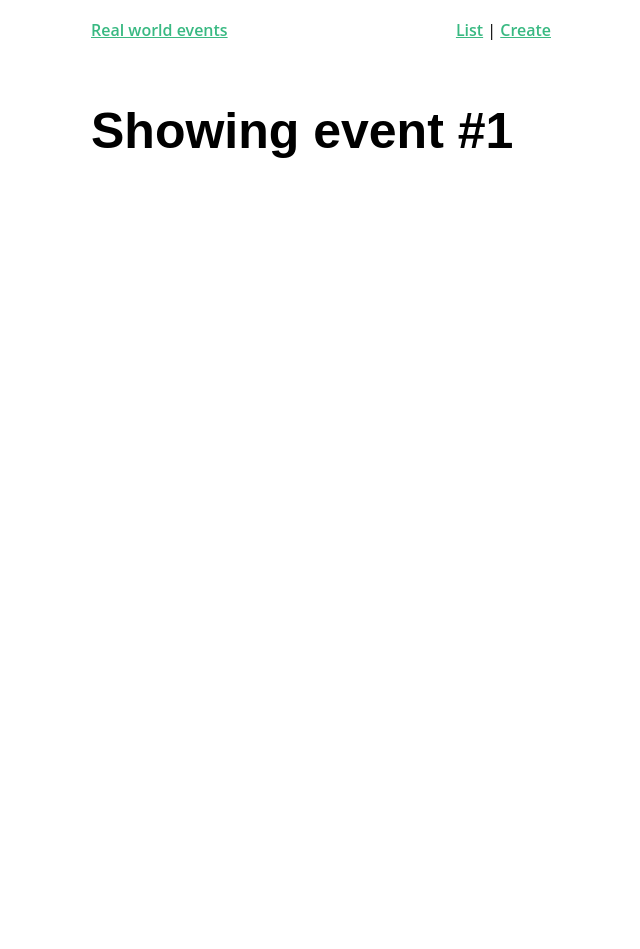
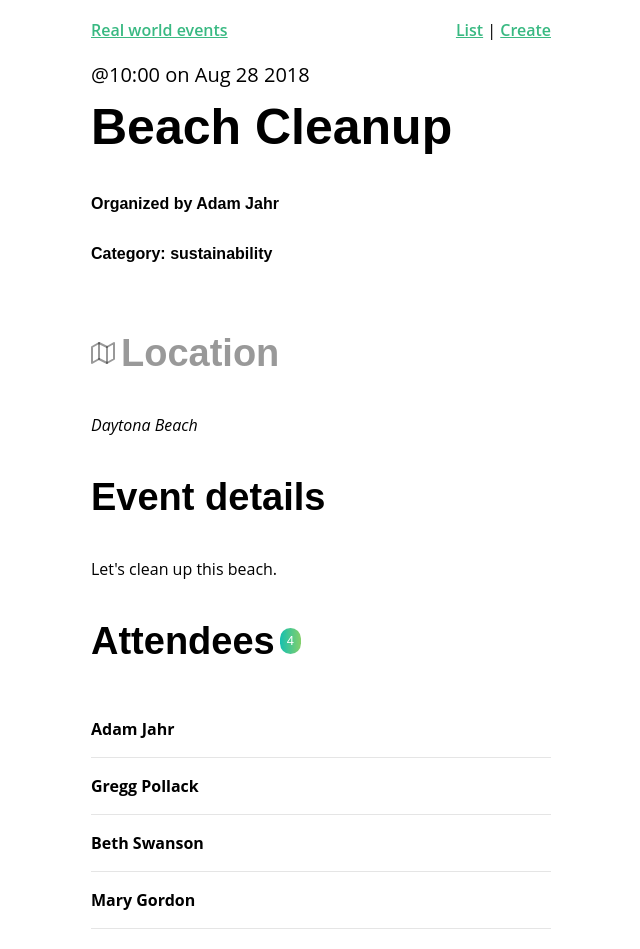
Before and after one commit to Todai88/learning-vue, a Vue app in the folder real-world-vue/: page /event/1 in a window 1280 px wide. Shown: the whole page, without its empty margins (319-959 px from the left). Before the commit the page ends 800 px from the top, so only its background shows below. Built offline with nearby package versions, Linux system fonts and the light colour scheme; data requests are answered from the project's data file.

Commit message:
Lesson 9: refactor EventShow to use event rather than static

```diff
--- a/real-world-vue/src/views/EventShow.vue
+++ b/real-world-vue/src/views/EventShow.vue
@@ -1,13 +1,79 @@
 <template>
-  <h1>Showing event #{{ id }}</h1>
+  <div>
+    <div class="event-header">
+      <span class="eyebrow">@{{ event.time }} on {{ event.date }}</span>
+      <h1 class="title">{{ event.title }}</h1>
+      <h5>Organized by {{ event.organizer }}</h5>
+      <h5>Category: {{ event.category }}</h5>
+    </div>
+    <BaseIcon name="map"><h2>Location</h2></BaseIcon>
+    <address>{{ event.location }}</address>
+    <h2>Event details</h2>
+    <p>{{ event.description }}</p>
+    <h2>
+      Attendees
+      <span class="badge -fill-gradient">{{
+        event.attendees != undefined
+          ? event.attendees.length
+            ? event.attendees.length
+            : 0
+          : 0
+      }}</span>
+    </h2>
+    <ul class="list-group">
+      <li
+        v-for="(attendee, index) in event.attendees"
+        :key="index"
+        class="list-item"
+      >
+        <b>{{ attendee.name }}</b>
+      </li>
+    </ul>
+  </div>
 </template>
 
 <script>
+import EventService from '@/services/EventService.js'
 export default {
   props: {
     id: {
       type: String
     }
+  },
+  data() {
+    return {
+      event: Object
+    }
+  },
+  created() {
+    EventService.getEvent(this.id)
+      .then(response => {
+        this.event = response.data
+      })
+      .catch(error => {
+        console.log('Something went wrong when getting event ' + error.response)
+      })
   }
 }
 </script>
+
+<style scoped>
+.location {
+  margin-bottom: 0;
+}
+.location > .icon {
+  margin-left: 10px;
+}
+.event-header > .title {
+  margin: 0;
+}
+.list-group {
+  margin: 0;
+  padding: 0;
+  list-style: none;
+}
+.list-group > .list-item {
+  padding: 1em 0;
+  border-bottom: solid 1px #e5e5e5;
+}
+</style>
```
